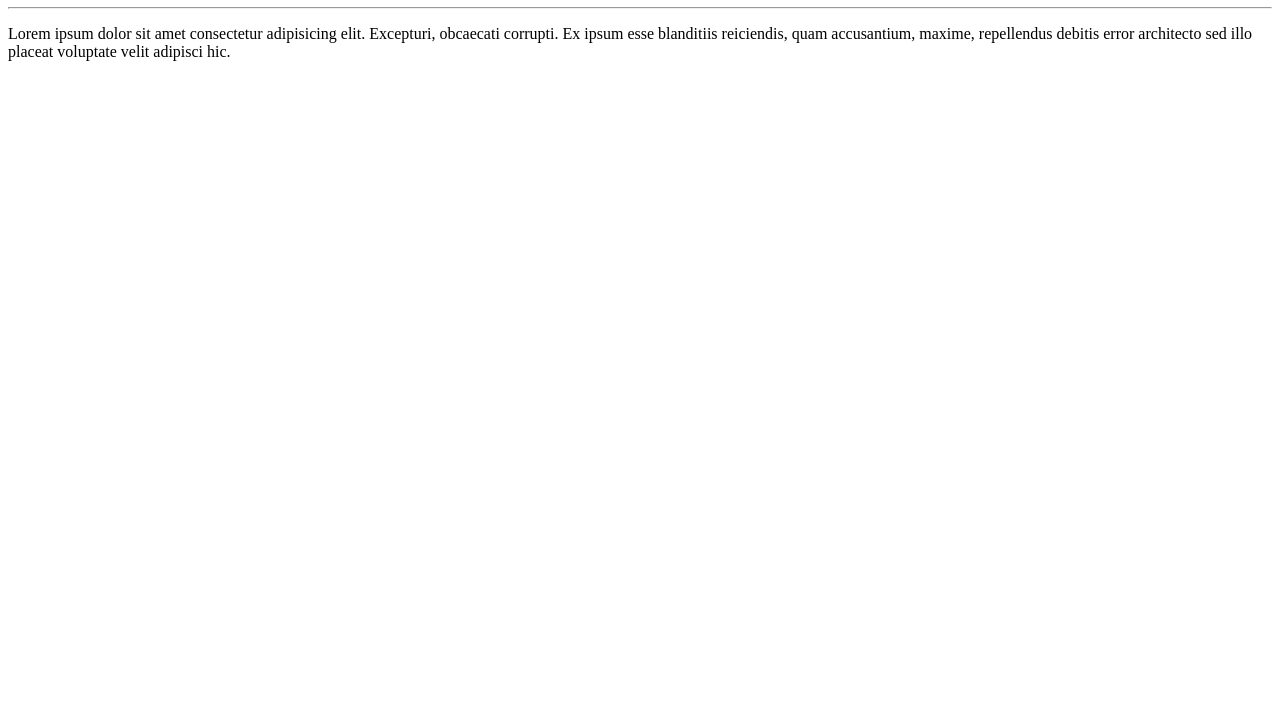
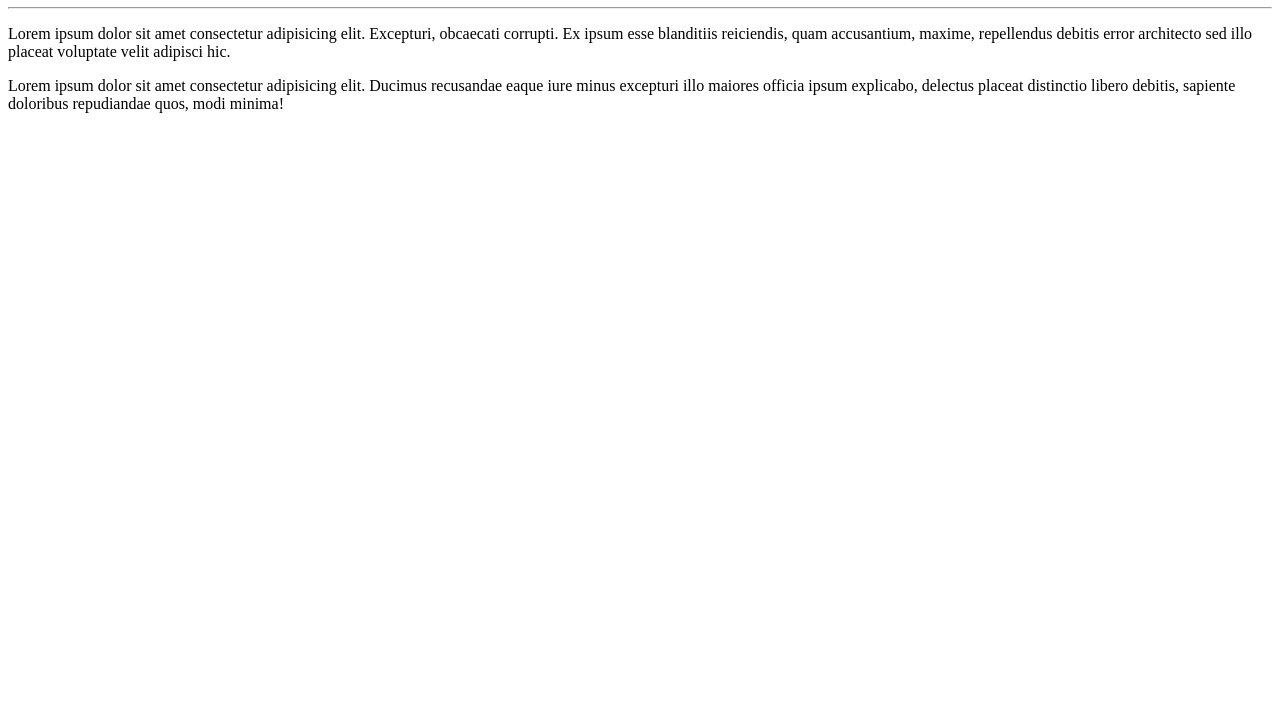
Before and after one commit to daalsa81/Ola-Mundo, a plain HTML site: page site-exemplo/index.html in a window 1280 px wide. Shown: the part 73-800 px from the top of the page. Drawn offline with Linux system fonts and the light colour scheme.

Commit message:
Adicionei segundo paragrafo

```diff
--- a/site-exemplo/index.html
+++ b/site-exemplo/index.html
@@ -9,5 +9,6 @@
     <h1>Olá, Mundo!</h1>
     <hr>
     <p>Lorem ipsum dolor sit amet consectetur adipisicing elit. Excepturi, obcaecati corrupti. Ex ipsum esse blanditiis reiciendis, quam accusantium, maxime, repellendus debitis error architecto sed illo placeat voluptate velit adipisci hic.</p>
+    <p>Lorem ipsum dolor sit amet consectetur adipisicing elit. Ducimus recusandae eaque iure minus excepturi illo maiores officia ipsum explicabo, delectus placeat distinctio libero debitis, sapiente doloribus repudiandae quos, modi minima!</p>
 </body>
 </html>
```
